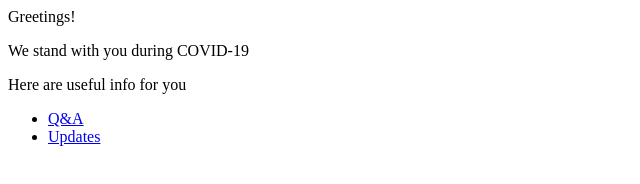
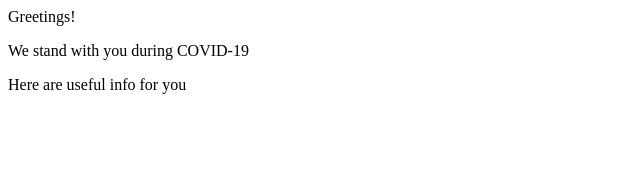
Before and after one commit to Infopage/SGHelp, a plain HTML site: page index.html in a window 1280 px wide. Shown: the whole page, without its empty margins (0-640 px from the left). Drawn offline with Linux system fonts and the light colour scheme.

Commit message:
Update index.html

```diff
--- a/index.html
+++ b/index.html
@@ -3,6 +3,5 @@
 <p>Here are useful info for you</p>
 
 <ul>
-  <li> <a href="https://www.zhihu.com/people/AJLoveChina">Q&A</a> </li>
-  <li> <a href="http://hejie.nigeerhuo.com">Updates</a> </li>
+  <a href="CN_Poster on Workers at Dormitories_PDF.pdf" class="image fit"></a>
 </ul>
```
